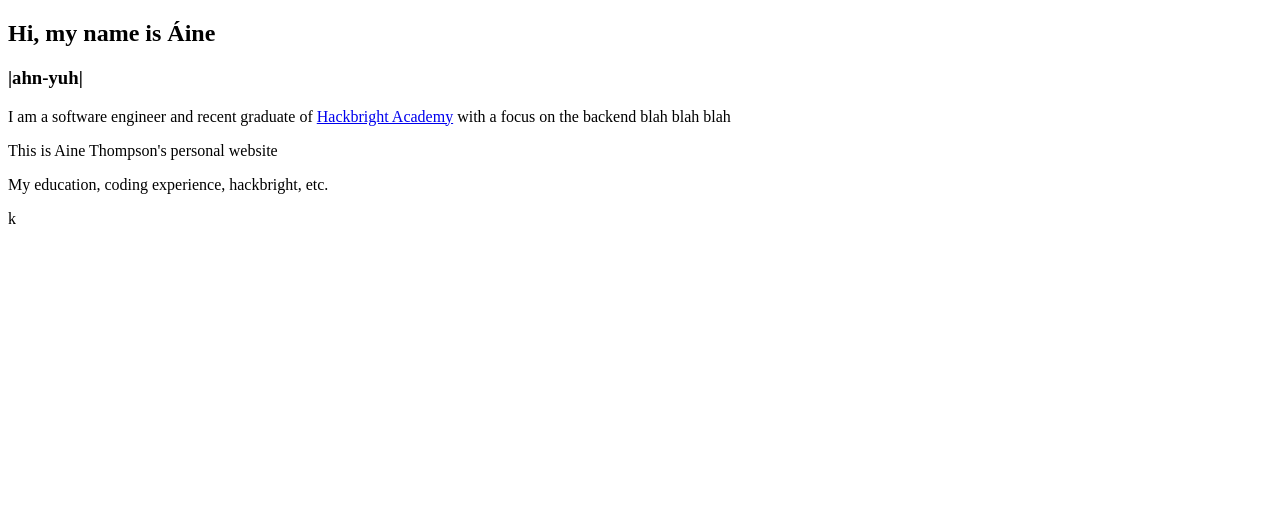
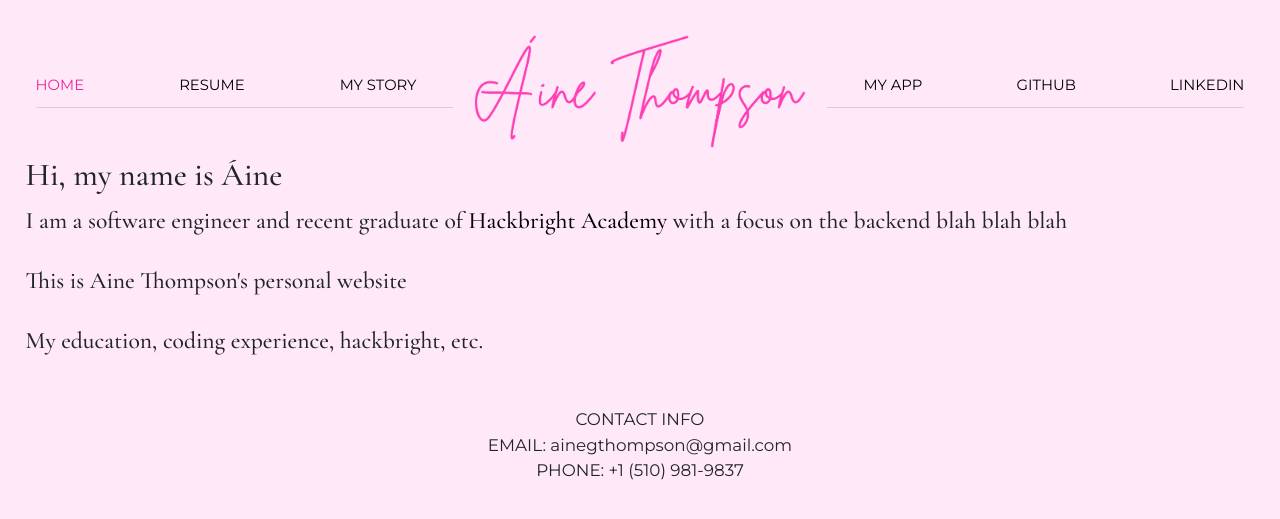
Before and after one commit to ainethompson/aine-personal-site, a Flask app: page /my-background in a window 1280 px wide. Shown: the top 519 px of the page. Run offline with Flask 2, Linux system fonts and the light colour scheme; some web fonts are replaced.

Commit message:
Formatting and footer

```diff
--- a/static/home.css
+++ b/static/home.css
@@ -1,7 +1,9 @@
 body {
     background-color: rgb(255, 233, 248);
-    margin: 1% 2%;
+    margin: 2% 2%;
     line-height: 1.5;
+    font-family: 'Cormorant Garamond', serif;
+    font-size: calc(2vw - 2px);
 }
 p {
     margin-bottom: 2%;
@@ -80,25 +82,15 @@ ul {
     margin-left: 5%;
 }
 #job-title {
-    /* font-family: 'Arapey', serif; */
     font-family: 'Montserrat', sans-serif;
     font-size: calc(2vw - 2px);
-    /* font-style: italic; */
-    /* color: rgb(248, 34, 166); */
     color: black;
-
 }
 #synonyms {
-    /* color: gray; */
     color: rgb(248, 34, 166);
     font-family: 'Arapey', serif;
-    /* font-style: italic; */
     font-size: calc(2px + 2vw);
 }
-/* .row {
-    width:100%;
-    margin-top: calc(1vw - 2px);
-} */
 .no-gap {
     margin-bottom: 0%;
 }
@@ -115,10 +107,37 @@ ul {
     border-bottom: 0.5px solid rgb(248, 34, 166);
 }
 
+
+/* FOOTER */
+
+.footer {
+    margin: 4%;
+    font-family: 'Montserrat', sans-serif;
+    font-size: calc(4px + 1vw);
+    text-align: center;
+    position: sticky;
+}
+
+
+/* MY BACKGROUND */
+
+
+
+/* RESUME */
+
 .resume {
     text-align: center;
     margin: auto;
+    margin-top: 5px;
     align-content: center;
-    width: 92%;
+    width: 90%;
     height: calc(400px + 30vw);
 }
+
+
+/* MY STORY */
+
+#my-story {
+    text-align: center;
+
+}
--- a/templates/base.html
+++ b/templates/base.html
@@ -45,5 +45,10 @@
             </ul>
         </nav>
         {% block content %}BODY CONTENT GOES HERE{% endblock %}
+        <footer class="footer">
+            <p class="no-gap">CONTACT INFO</p>
+            <p class="no-gap">EMAIL:  ainegthompson@gmail.com</p>
+            <p>PHONE:  +1 (510) 981-9837</p>
+        </footer>
     </body>
 </html>
--- a/templates/my-background.html
+++ b/templates/my-background.html
@@ -1,17 +1,16 @@
-<!DOCTYPE html>
-<html>
-    <head></head>
-    <body>
+{% extends 'base.html' %}
+
+{% block title %}My Background{% endblock %}
+
+{% block content %}
+
         <h2>Hi, my name is Áine</h2>
-            <h3 class="font-italic">|ahn-yuh|</h3>
             <p>
                 I am a software engineer and recent graduate of
                 <a href="https://hackbrightacademy.com/">Hackbright Academy</a>
                 with a focus on the backend blah blah blah
             </p>
             <p>This is Aine Thompson's personal website</p>
-        </div>
         <p>My education, coding experience, hackbright, etc.</p>
-    </body>
-</html>
-k
+
+ {% endblock %}
```
Also changed, not shown: templates/my-story.html (+12 -1 lines).
